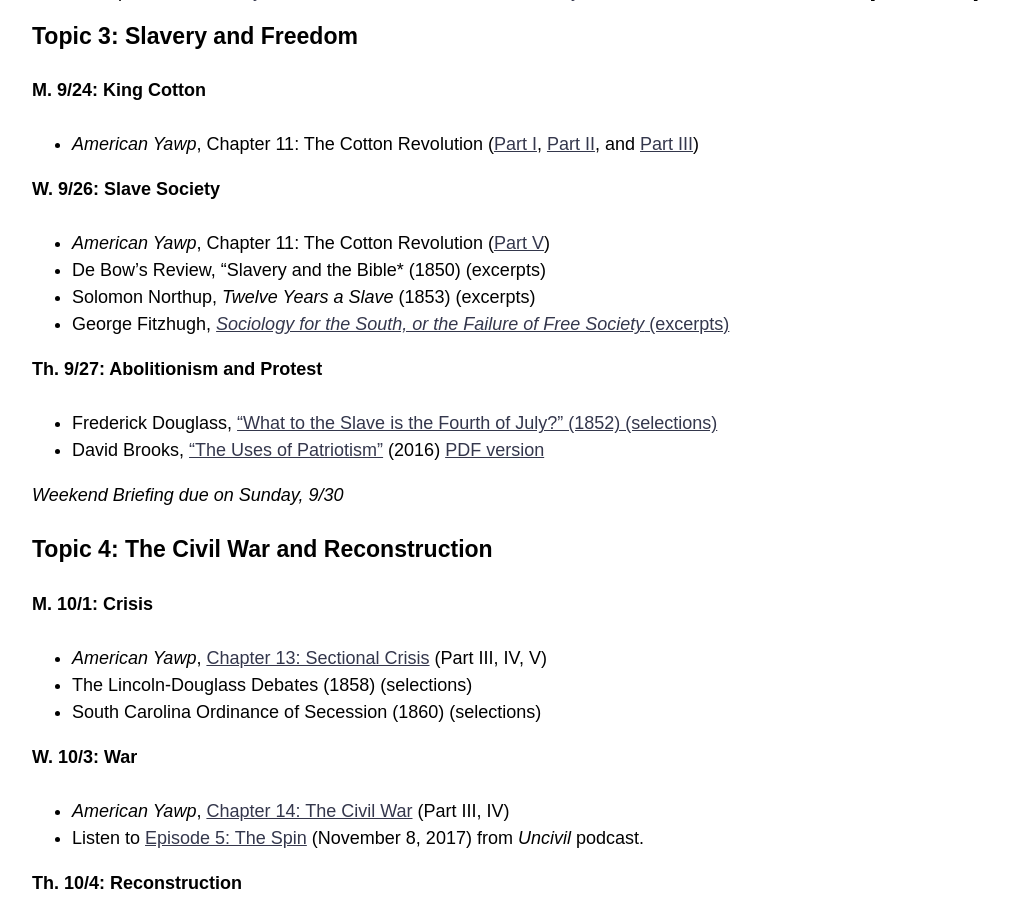
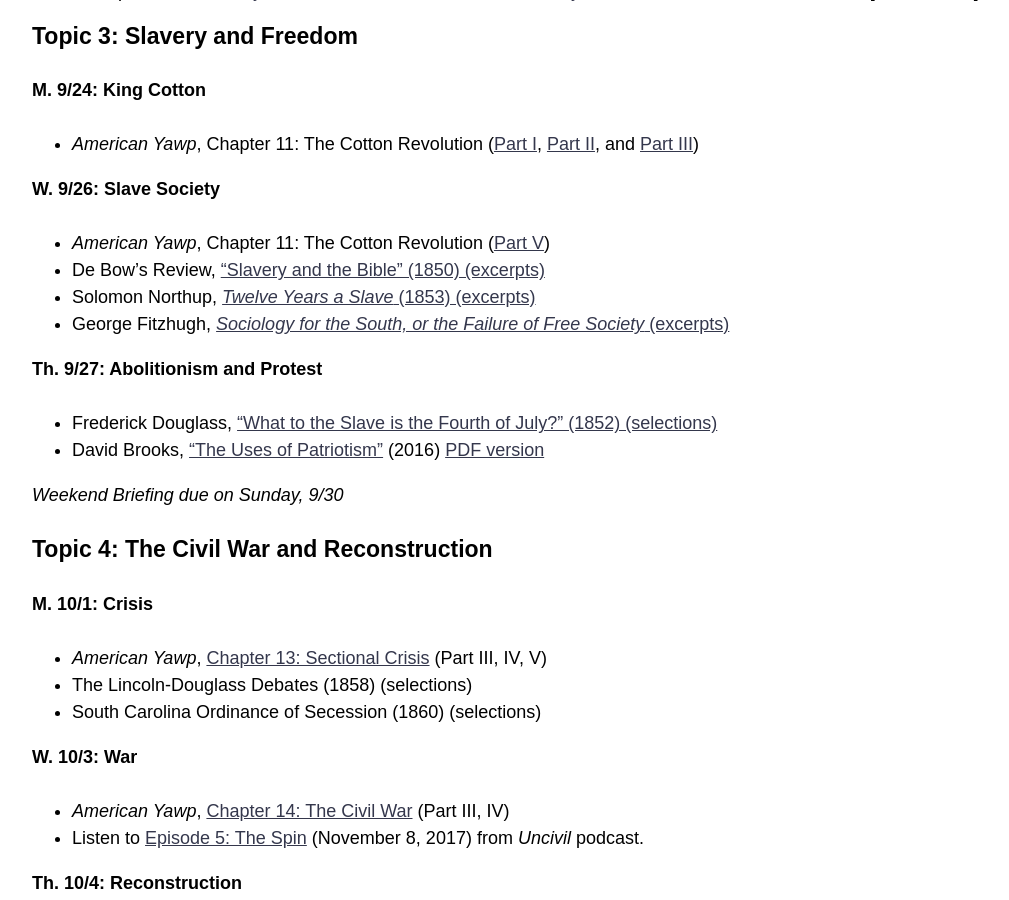
Before and after one commit to cblevins/f18-intro-us, a Jekyll site: the page built from schedule.md, in a window 1280 px wide and 900 px high, scrolled down 1645 px. Shown: the whole window, without its empty margins (114-1123 px from the left). Built offline with Jekyll 4.4.1, drawn with Linux system fonts in a browser that asks for light colours; nearby versions of some CDN libraries; part of the change alters nothing that is shown.

Commit message:
readings links

```diff
--- a/schedule.md
+++ b/schedule.md
@@ -47,8 +47,8 @@ title: Schedule
 
 **W. 9/26: Slave Society**
 - *American Yawp*, Chapter 11: The Cotton Revolution ([Part V](http://www.americanyawp.com/text/11-the-cotton-revolution/#VSouthern_Cultures))
-- De Bow's Review, "Slavery and the Bible* (1850) (excerpts)
-- Solomon Northup, *Twelve Years a Slave* (1853) (excerpts)
+- De Bow's Review, ["Slavery and the Bible" (1850) (excerpts)](https://www.dropbox.com/s/fjpbaj6ci7w85ts/SlaveryAndTheBible_1850.pdf?dl=0)
+- Solomon Northup, [*Twelve Years a Slave* (1853) (excerpts)]((https://www.dropbox.com/s/7ruqc5sb1q3o5qz/SolomonNorthup_1853.pdf?dl=0))
 - George Fitzhugh, [*Sociology for the South, or the Failure of Free Society* (excerpts)](http://www.americanyawp.com/reader/the-cotton-revolution/george-fitzhugh-argues-that-slavery-is-better-than-liberty-and-equality-1854/)
 
 **Th. 9/27: Abolitionism and Protest**
```
